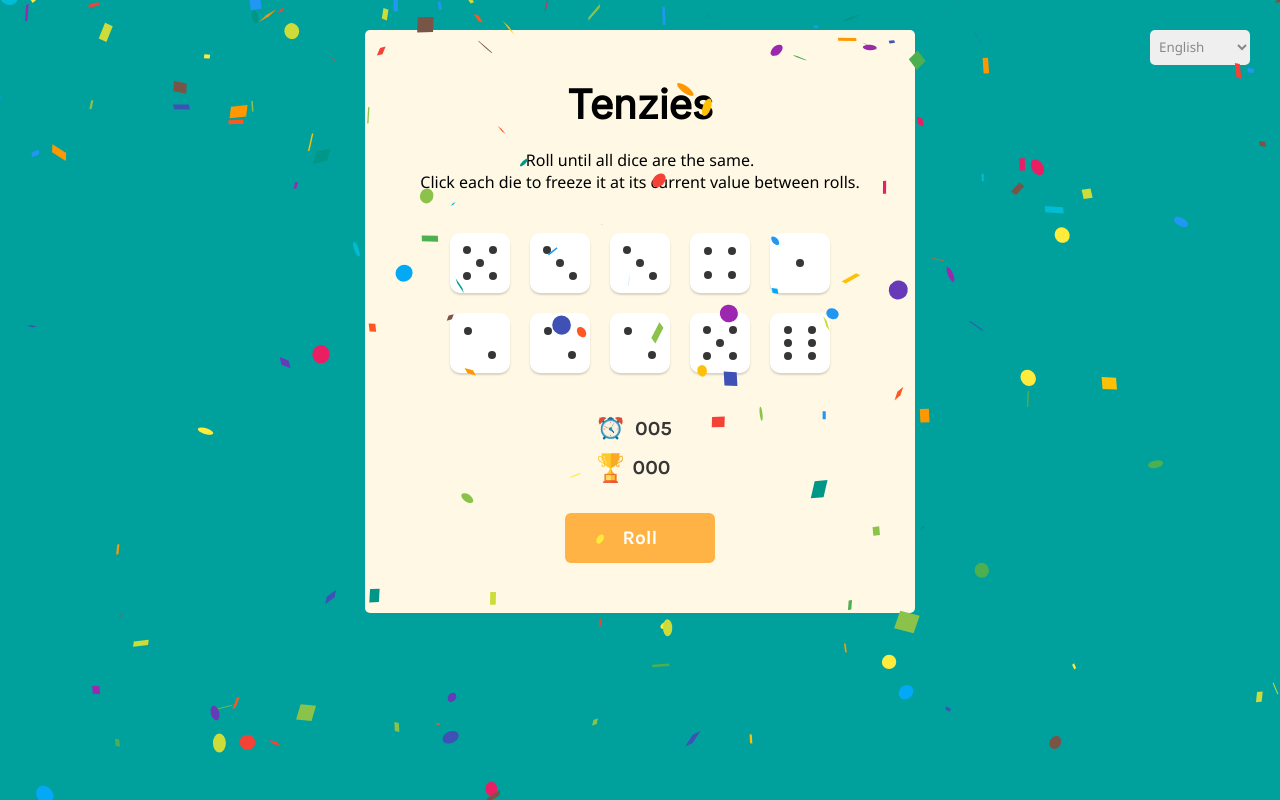
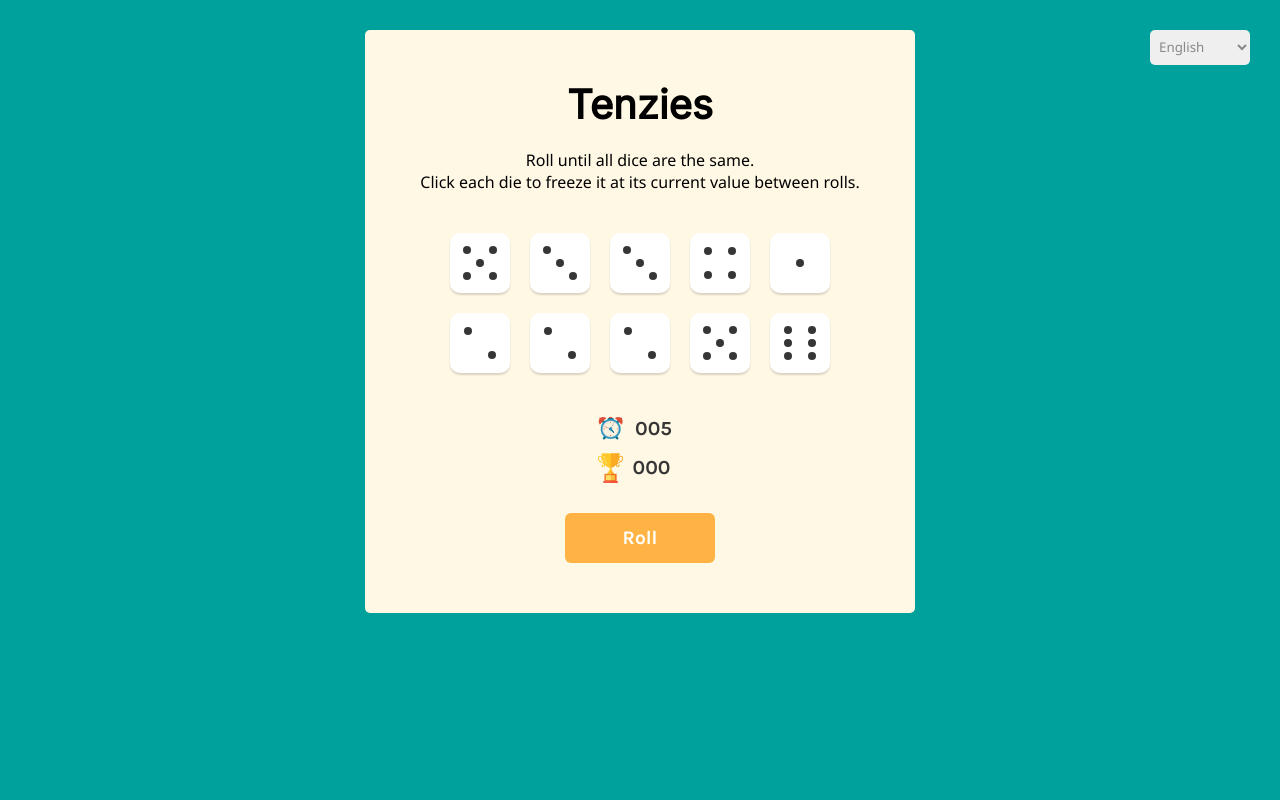
Before and after one commit to jinyeong-jung/tenzies, a React (Create React App) app: page / in a window 1280 px wide. Built offline with nearby package versions, Linux system fonts and the light colour scheme.

Commit message:
bug fixed

```diff
--- a/src/App.js
+++ b/src/App.js
@@ -113,8 +113,7 @@ function App() {
 
   return (
     <main>
-      {/* {tenzies && <Confetti />} */}
-      <Confetti width={width} height={height} />
+      {tenzies && <Confetti />}
       <select onClick={changeLanguage} name='language'>
         <option value='english'>English</option>
         <option value='korean'>한국어</option>
```
